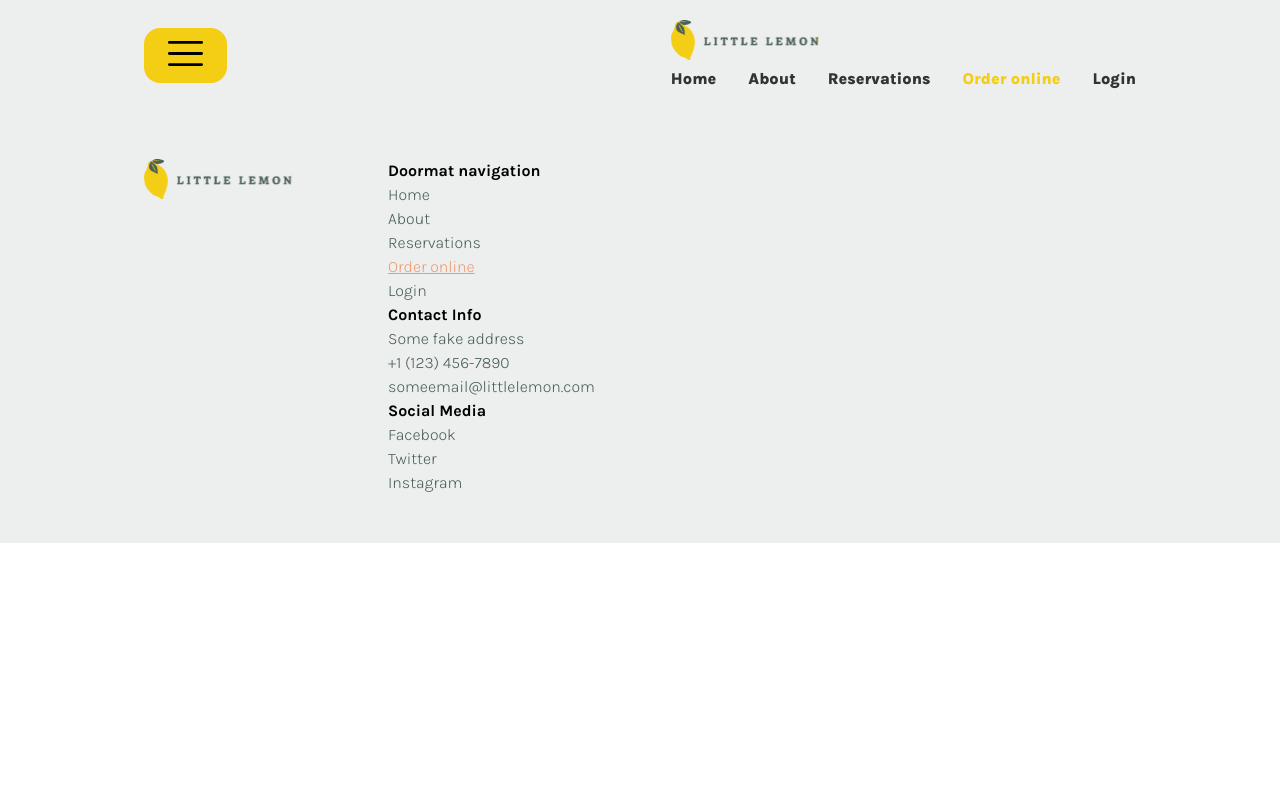
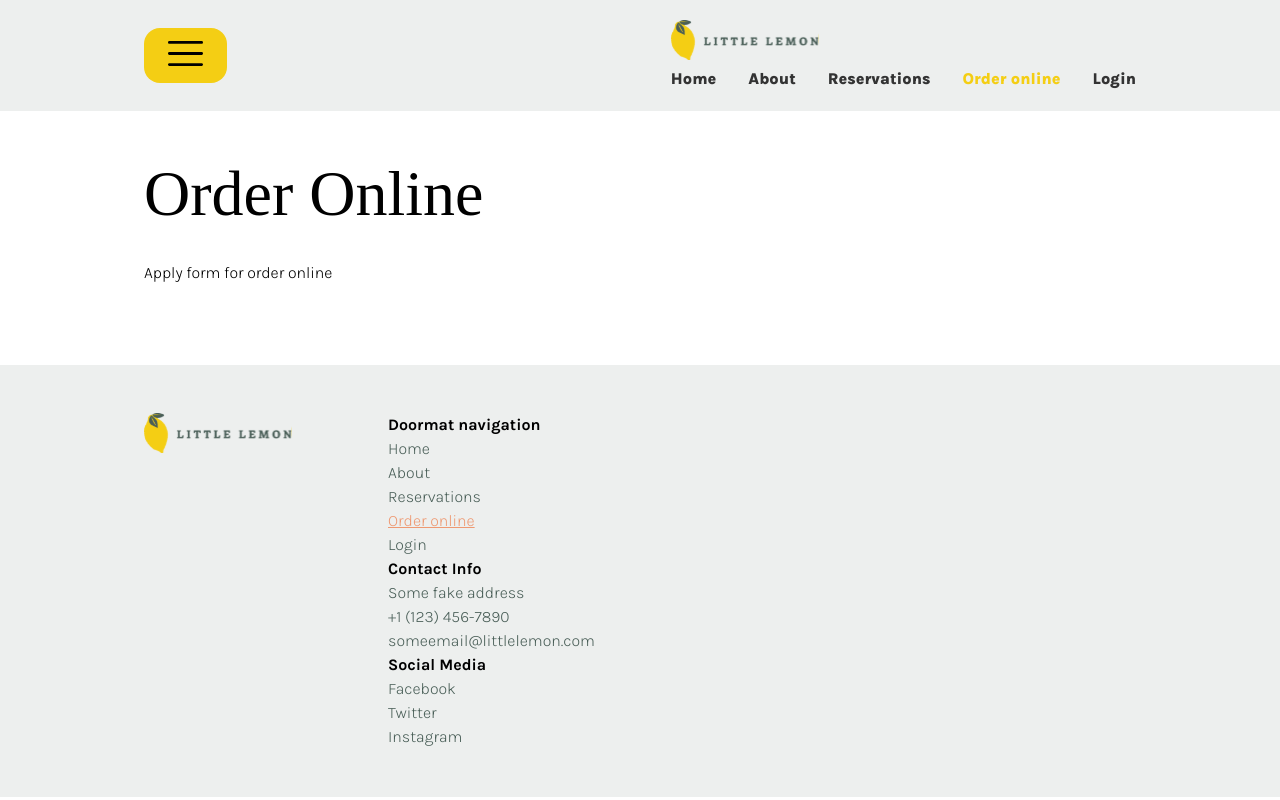
Before and after one commit to raphaellopes/meta-capstone-project, a React (Vite) app: page /order-online in a window 1280 px wide. Built offline with nearby package versions, Linux system fonts and the light colour scheme; a web font is replaced by a local one.

Commit message:
add mocked order online page

```diff
--- a/src/components/Main.tsx
+++ b/src/components/Main.tsx
@@ -8,6 +8,7 @@ import {
 import HomePage from "@pages/home";
 import BookingPage from "@pages/booking";
 import BookingConfirmationPage from "@pages/booking-confirmation";
+import OrderOnlinePage from "@pages/order-online";
 
 const Main = () => {
   const navigate = useNavigate();
@@ -67,6 +68,7 @@ const Main = () => {
           path="/booking-confirmation"
           element={<BookingConfirmationPage />}
         />
+        <Route path="/order-online" element={<OrderOnlinePage />} />
       </Routes>
     </main>
   );
--- /dev/null
+++ b/src/components/order-online-section/index.tsx
@@ -0,0 +1,17 @@
+import SectionHeader from "@components/section-header";
+import styles from "./styles.module.css";
+
+const OrderOnlineSection = () => {
+  return (
+    <section id="order-online" className={styles.root}>
+      <div className="container">
+        <SectionHeader title="Order Online" variant="primary-base" />
+        <div className={styles.orderOnlineContent}>
+          <p>Apply form for order online</p>
+        </div>
+      </div>
+    </section>
+  );
+};
+
+export default OrderOnlineSection;
--- /dev/null
+++ b/src/components/order-online-section/styles.module.css
@@ -0,0 +1,7 @@
+.root {
+  padding: 3rem 0 5rem;
+}
+
+.root header {
+  margin-bottom: 2rem;
+}
--- a/src/components/specials-section/index.tsx
+++ b/src/components/specials-section/index.tsx
@@ -1,10 +1,11 @@
 import classNames from "classnames";
+import { useNavigate } from "react-router-dom";
 
-import styles from "./styles.module.css";
 import GreekSaladImg from "@assets/greek-salad.png";
 import BruschetaImg from "@assets/burscheta.png";
 import LemonDessertImg from "@assets/lemon-dessert.png";
 import SectionHeader from "@components/section-header";
+import styles from "./styles.module.css";
 
 const specials = [
   {
@@ -33,13 +34,20 @@ const specials = [
   },
 ];
 
-const SpecialsSection = () => (
+const SpecialsSection = () => {
+  const navigate = useNavigate();
+
+  return (
     <section className={styles.root} id="specials">
       <div className="container">
         <SectionHeader
           className={styles.specialHeader}
           title="This week specials"
-        right={<button>Online Menu</button>}
+          right={
+            <button onClick={() => navigate("/order-online")}>
+              Online Menu
+            </button>
+          }
         />
         <div className={classNames(styles.specialCards, "grid")}>
           {specials.map((special) => (
@@ -62,5 +70,6 @@ const SpecialsSection = () => (
       </div>
     </section>
   );
+};
 
 export default SpecialsSection;
--- /dev/null
+++ b/src/pages/order-online.tsx
@@ -0,0 +1,7 @@
+import OrderOnlineSection from "@components/order-online-section";
+
+const OrderOnlinePage = () => {
+  return <OrderOnlineSection />;
+};
+
+export default OrderOnlinePage;
```
Lines whose indentation alone changed are shown as unchanged.
